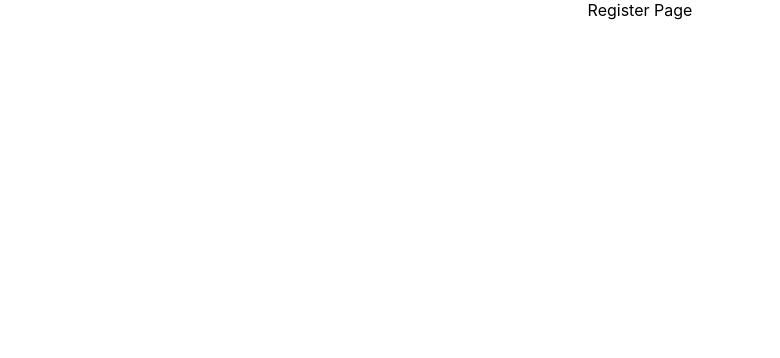
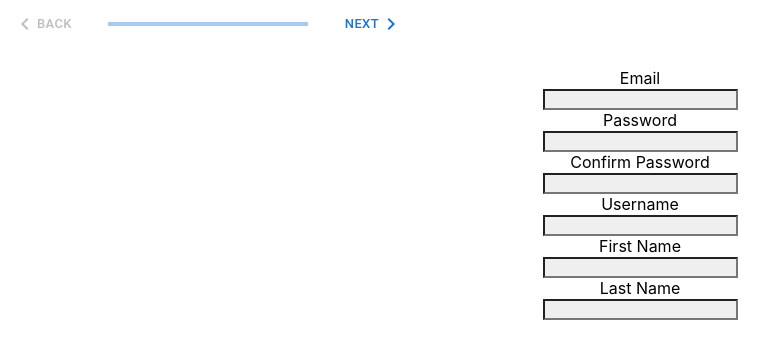
Before and after one commit to scarlettyeung/c23-cas-project-1-tw, a React (Create React App) app in the folder project-app/: page /register in a window 1280 px wide. Shown: the top 358 px of the page, without its empty margins (0-780 px from the left). Built offline with nearby package versions, Linux system fonts and the light colour scheme.

Commit message:
trying switch components

```diff
--- /dev/null
+++ b/project-app/src/components/registerComponent/BasicInfo.tsx
@@ -0,0 +1,78 @@
+import React from "react";
+// import { Button } from '@mantine/core';
+// import { useToggle } from '@mantine/hooks';
+import { useCallback, useState } from 'react';
+
+
+const useToggle = (initialState: boolean = false): [boolean, any] => {
+  const [state, setState] = useState<boolean>(initialState);
+  const toggle = useCallback((): void => setState(state => !state), []);
+  return [state, toggle]
+}
+
+
+function BasicInfo() {
+  const [isToggled, setIsToggle] = useToggle();
+  console.log(isToggled)
+  return (
+
+    <>
+      <div>
+        <img></img>
+      </div>
+
+      <div>
+        <div><label>Email</label></div>
+        <input
+          className='reg-email'
+          id='reg-userEmail'
+          type='text' />
+      </div>
+      <div>
+        <div><label>Password</label></div>
+        <input
+          className='reg-password'
+          id='reg-userPassword'
+          type='text' />
+      </div>
+      <div>
+        <div><label>Confirm Password</label></div>
+        <input
+          className='reg-confirmPassword'
+          id='reg-userConfirmPassword'
+          type='text' />
+      </div>
+      <div>
+        <div><label>Username</label></div>
+        <input
+          className='reg-username'
+          id='reg-username'
+          type='text' />
+      </div>
+      <div>
+        <div className="reg-fullName">
+          <div><label>First Name</label></div>
+          <input
+            className='reg-firstName'
+            id='reg-firstName'
+            type='text' />
+        </div>
+        <div>
+          <div><label>Last Name</label></div>
+          <input
+            className='reg-lastName'
+            id='reg-lastName'
+            type='text' />
+        </div>
+      </div>
+      <div>
+        {/* <Button onClick={setIsToggle()}>
+          {isToggled ? "Male" : "Female"}
+        </Button> */}
+      </div>
+
+    </>
+
+  )
+}
+export default BasicInfo
--- /dev/null
+++ b/project-app/src/components/registerComponent/ChooseAccType.tsx
@@ -0,0 +1,41 @@
+import React from "react";
+import CorporateP1 from "./CorporateP1";
+import IndividualP1 from "./IndividualP1";
+import PerformerP1 from "./PerformerP1";
+
+function ChooseAccType() {
+  // const cases = ["case1", "case2", "case3"]
+  // switch(cases) {
+  //   case 'case1': document.querySelector(".performer")
+  //   case 'case2': document.querySelector(".client")
+  // }
+  // const handlePerformer = () => {
+  //   return (<div><PerformerP1 /></div>)
+  // }
+  // const handleIndividual = () => {
+  //   return (<div><IndividualP1 /></div>)
+  // }
+  // const handleCorporate = () => {
+  //   return (<div><CorporateP1 /></div>)
+  // }
+
+  return (
+    <>
+      <div>
+        <div>
+          Welcome to JOASIS!
+        </div>
+        <div>
+          Which type of account do you like to create?
+        </div>
+      </div>
+      <div>
+        <button className="performer">Performer</button>
+        <button className="client">Client</button>
+        <button className="corporate">Corporate Client</button>
+      </div>
+    </>
+  )
+}
+
+export default ChooseAccType
--- /dev/null
+++ b/project-app/src/components/registerComponent/CorporateP1.tsx
@@ -0,0 +1,11 @@
+import React from "react";
+
+function CorporateP1() {
+  return (
+    <div>
+      performer P1
+    </div>
+  )
+}
+
+export default CorporateP1
--- /dev/null
+++ b/project-app/src/components/registerComponent/IndividualP1.tsx
@@ -0,0 +1,11 @@
+import React from "react";
+
+function IndividualP1() {
+  return (
+    <div>
+      Individual P1
+    </div>
+  )
+}
+
+export default IndividualP1
--- /dev/null
+++ b/project-app/src/components/registerComponent/PerformerP1.tsx
@@ -0,0 +1,11 @@
+import React from "react";
+
+function PerformerP1() {
+  return (
+    <div>
+      performer P1
+    </div>
+  )
+}
+
+export default PerformerP1
--- a/project-app/src/index.tsx
+++ b/project-app/src/index.tsx
@@ -5,17 +5,17 @@ import App from './App';
 import reportWebVitals from './reportWebVitals';
 import { Provider } from 'react-redux';
 import { store } from './redux/store';
-import { BrowserRouter } from 'react-router-dom';
+import { BrowserRouter } from "react-router-dom"
 
 const root = ReactDOM.createRoot(document.getElementById('root') as HTMLElement);
 root.render(
-	<React.StrictMode>
-		<Provider store={store}>
-			<BrowserRouter>
-				<App />
-			</BrowserRouter>
-		</Provider>
-	</React.StrictMode>,
+  <React.StrictMode>
+    <BrowserRouter>
+      <Provider store={store}>
+        <App />
+      </Provider>
+    </BrowserRouter>
+  </React.StrictMode>,
 );
 
 // If you want to start measuring performance in your app, pass a function
--- a/project-app/src/pages/Login.tsx
+++ b/project-app/src/pages/Login.tsx
@@ -15,13 +15,17 @@ function Login() {
     e.preventDefault();
     dispatch(loginThunk({ userEmail, userPassword }))
       .unwrap()
-			.then(() => navigate('/'))
+      // .then(() => navigate('/'))
       .catch((err) => {
         alert(err.message);
       });
-		const targetPathname = location.state?.from.pathname || '/';
-		navigate(targetPathname);
+    // navigate(targetPathname);
   };
+
+
+
+
+
   return (
     <div>
       <img className='logo' src='../../joasisLogo.png' alt='Joasis logo' />
@@ -34,10 +38,9 @@ function Login() {
             placeholder='Email'
             value={userEmail}
             onChange={(e) => setUserEmail(e.target.value)}
-					></input>
+          />
         </div>
         <div>
-					<label htmlFor='userPassword'></label>
           <input
             className='loginInput'
             id='userPassword'
@@ -45,14 +48,14 @@ function Login() {
             placeholder='Password'
             value={userPassword}
             onChange={(e) => setUserPassword(e.target.value)}
-					></input>
+          />
         </div>
-				<p>
+        <div>
           <input type='submit' value='LOGIN' className='login' />
-				</p>
-				<p>
-					<input type='button' value='REGISTER' className='register' />
-				</p>
+        </div>
+        <div>
+          <input type='button' value='REGISTER' className='register' onClick={() => navigate("/register")} />
+        </div>
       </form>
     </div>
   );
--- a/project-app/src/pages/Register.tsx
+++ b/project-app/src/pages/Register.tsx
@@ -1,7 +1,56 @@
-import React from 'react';
+import * as React from 'react';
+import { useTheme } from '@mui/material/styles';
+import MobileStepper from '@mui/material/MobileStepper';
+import Button from '@mui/material/Button';
+import KeyboardArrowLeft from '@mui/icons-material/KeyboardArrowLeft';
+import KeyboardArrowRight from '@mui/icons-material/KeyboardArrowRight';
+import BasicInfo from '../components/registerComponent/BasicInfo';
+import ChooseAccType from '../components/registerComponent/ChooseAccType';
 
 function Register() {
-	return <div>Register Page</div>;
+  const theme = useTheme();
+  const [activeStep, setActiveStep] = React.useState(0);
+
+  const handleNext = () => {
+    setActiveStep((prevActiveStep) => prevActiveStep + 1);
+  };
+
+  const handleBack = () => {
+    setActiveStep((prevActiveStep) => prevActiveStep - 1);
+  };
+
+  return (
+    <>
+      <MobileStepper
+        variant="progress"
+        steps={2}
+        position="static"
+        activeStep={activeStep}
+        sx={{ maxWidth: 400, flexGrow: 1 }}
+        nextButton={
+          <Button size="small" onClick={handleNext} disabled={activeStep === 1}>
+            Next
+            {theme.direction === 'rtl' ? (
+              <KeyboardArrowLeft />
+            ) : (
+              <KeyboardArrowRight />
+            )}
+          </Button>
+        }
+        backButton={
+          <Button size="small" onClick={handleBack} disabled={activeStep === 0}>
+            {theme.direction === 'rtl' ? (
+              <KeyboardArrowRight />
+            ) : (
+              <KeyboardArrowLeft />
+            )}
+            Back
+          </Button>
+        }
+      />
+      {activeStep === 0 && <BasicInfo />}
+      {activeStep === 1 && <ChooseAccType />}
+    </>
+  );
 }
-
 export default Register;
```
Also changed, not shown: project-app/package.json (+1 -7 lines), project-app/src/components/ChooseAccType.tsx (deleted, +0 -23 lines), project-app/src/App.tsx (indentation only), 2 other files (tests, documents, lock files or other folders). Lines whose indentation alone changed are shown as unchanged.
